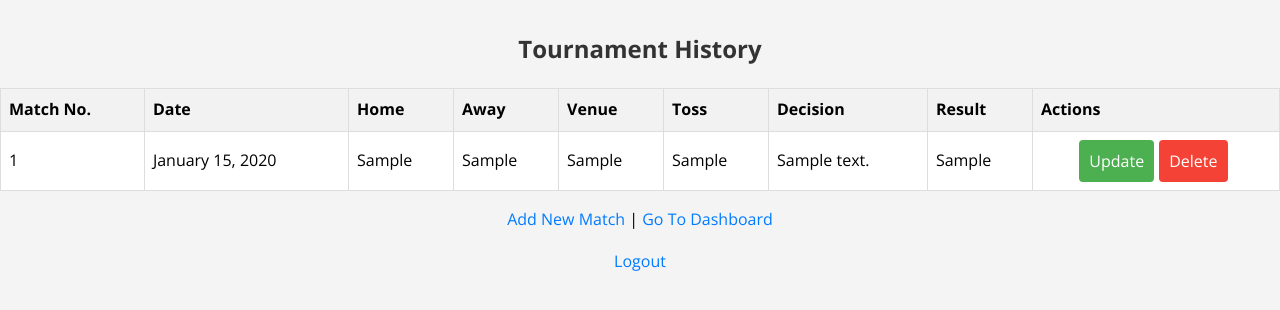
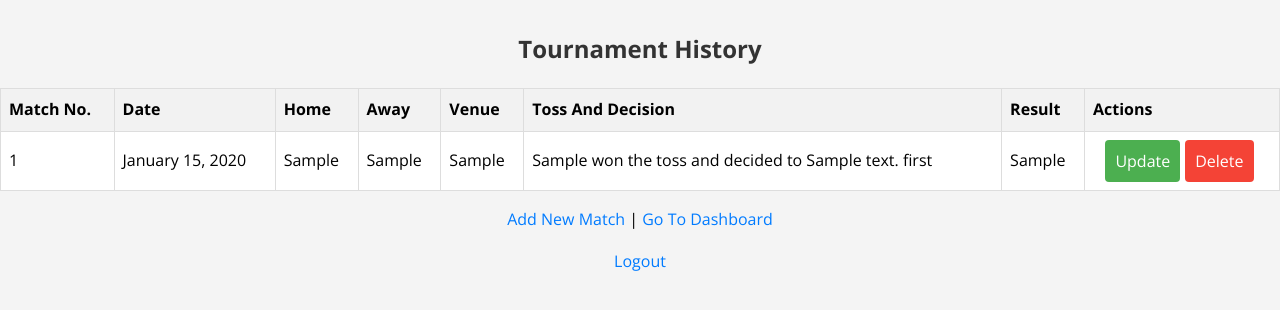
Before and after one commit to siddheshrm/scorecard, a PHP site: page /view_matches.php in a window 1280 px wide. Shown: the top 310 px of the page. Run offline with PHP 8.4, Linux system fonts and the light colour scheme; the visitor is signed in with stand-in values (Sample User, id 1); tables that the repository leaves empty or names only in its code hold one stand-in row (values such as "Sample post"); a stand-in replaces the project's code that opens the database connection.

Commit message:
updated: merged Toss and Decision columns into a single column displaying toss winner and decision

```diff
--- a/view_matches.php
+++ b/view_matches.php
@@ -29,7 +29,7 @@ include 'config.php';
     if ($result->num_rows > 0) {
         // Output table header
         echo "<table>";
-        echo "<tr><th>Match No.</th><th>Date</th><th>Home</th><th>Away</th><th>Venue</th><th>Toss</th><th>Decision</th><th>Result</th><th>Actions</th></tr>";
+        echo "<tr><th>Match No.</th><th>Date</th><th>Home</th><th>Away</th><th>Venue</th><th>Toss And Decision</th><th>Result</th><th>Actions</th></tr>";
 
         // Output data of each row
         $row_number = $result->num_rows; // Set initial row number to the number of rows in the result set
@@ -41,8 +41,7 @@ include 'config.php';
             echo "<td>" . $row['home_team'] . "</td>";
             echo "<td>" . $row['away_team'] . "</td>";
             echo "<td>" . $row['venue'] . "</td>";
-            echo "<td>" . $row['toss'] . "</td>";
-            echo "<td>" . $row['decision'] . "</td>";
+            echo "<td>" . $row['toss'] . " won the toss and decided to " . $row['decision'] . " first</td>";
             echo "<td>" . $row['result'] . "</td>";
             echo "<td class='action-buttons'>";
             // Enable update button regardless of result value
```
